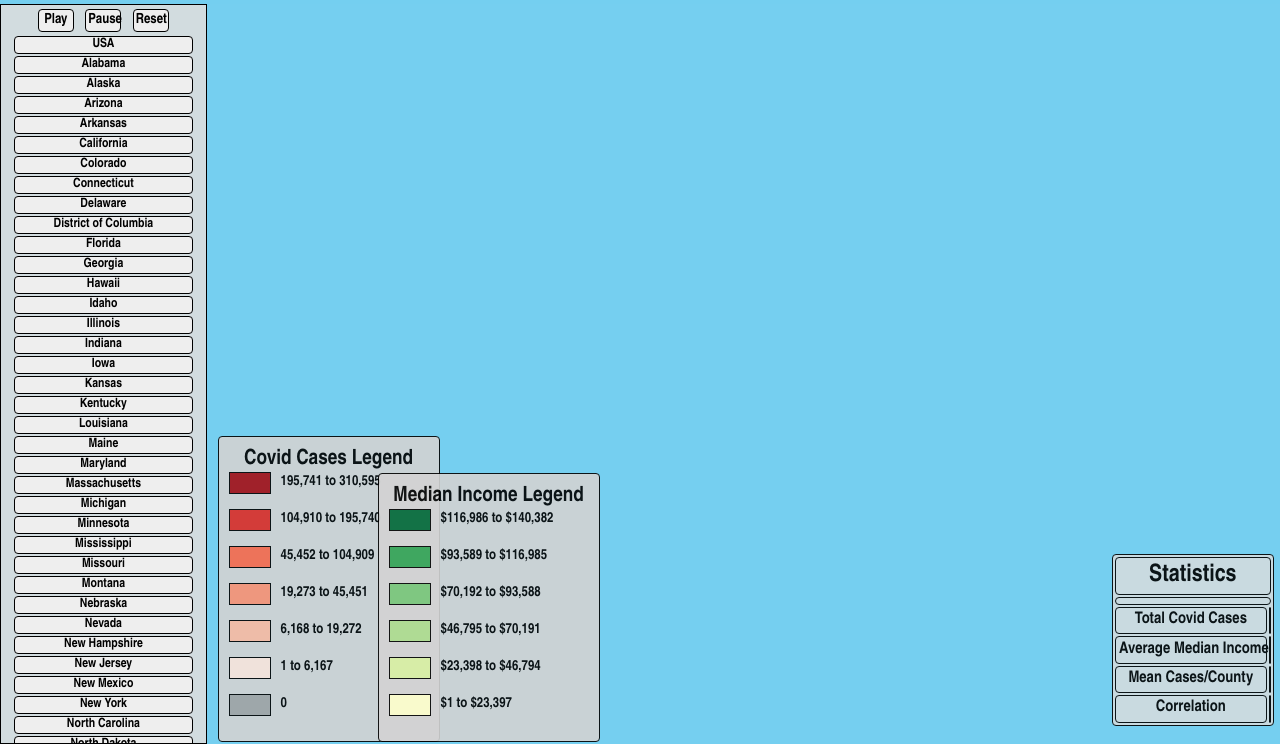
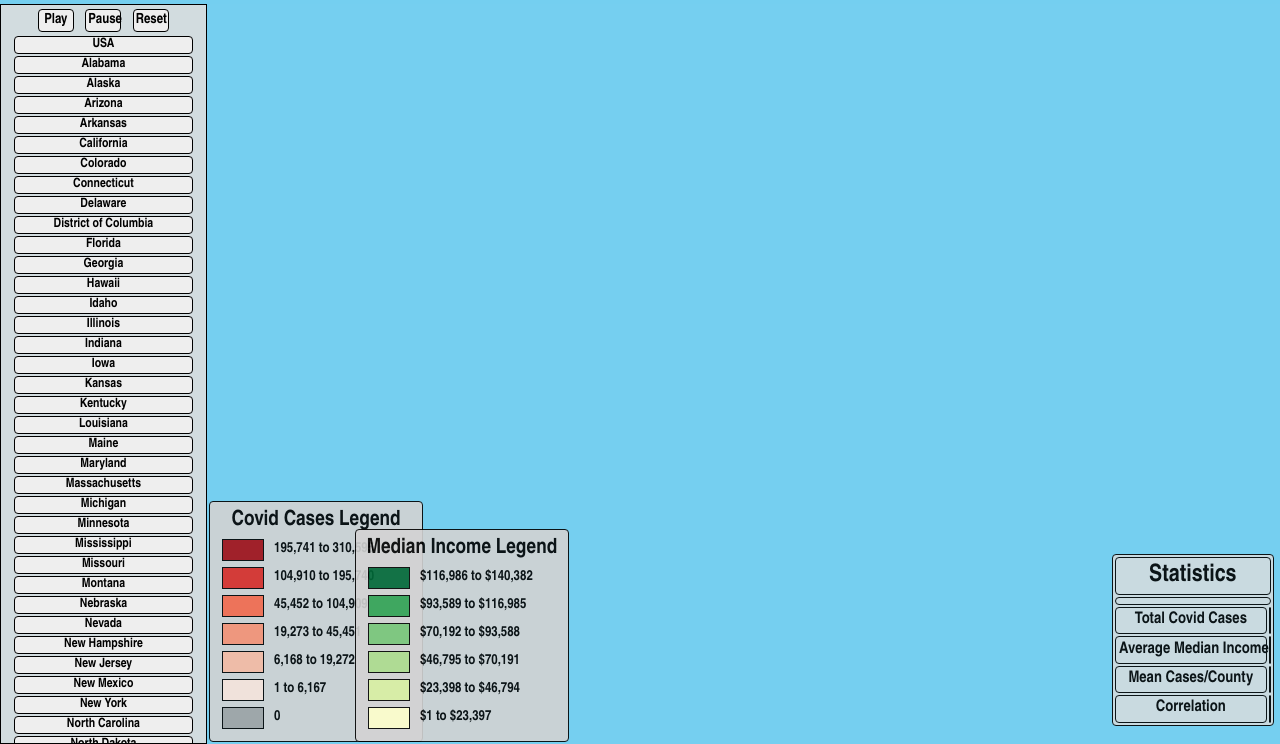
Before and after one commit to Frosty-Git/Fall2020_SE_Grp2, a website with bundled scripts: page Frontend/index.html in a window 1280 px wide. Shown: the part 72-816 px from the top of the page. Built offline with nearby package versions, Linux system fonts and the light colour scheme; no server answers.

Commit message:
changes to legen boxes

```diff
--- a/Frontend/style.css
+++ b/Frontend/style.css
@@ -215,14 +215,14 @@ th, td{
 
 #income-colors{
     bottom: 0vh;
-    left: 12.5vw;
+    left: 11.4vw;
     position: absolute;
     z-index: 500;
 }
 
 #chart-legend {
     width:200px;
-    padding:10px;
+    padding:6px;
     border:black 1px solid;
     background-color:#D3D3D3;
     border-radius: 4px;
@@ -231,15 +231,16 @@ th, td{
     font-weight: bold;
     font-size: 14px;
     bottom: 0vh;
-    left: 17vw;
+    left: 16.33vw;
     position: absolute;
     z-index: 500;
 }
 
 .legend-value {
-    margin-bottom:15px;
     display:flex;
     align-items:center;
+    margin: 6px;
+    /* background-color: pink; */
 }
 
 .legend-block {
@@ -247,5 +248,6 @@ th, td{
     height:20px;
     margin-right:10px;
     border:#bbb solid 1px;
-    background-color:#D3D3D3;
+    background-color: orange;
+    /* background-color:#D3D3D3; */
 }
```
